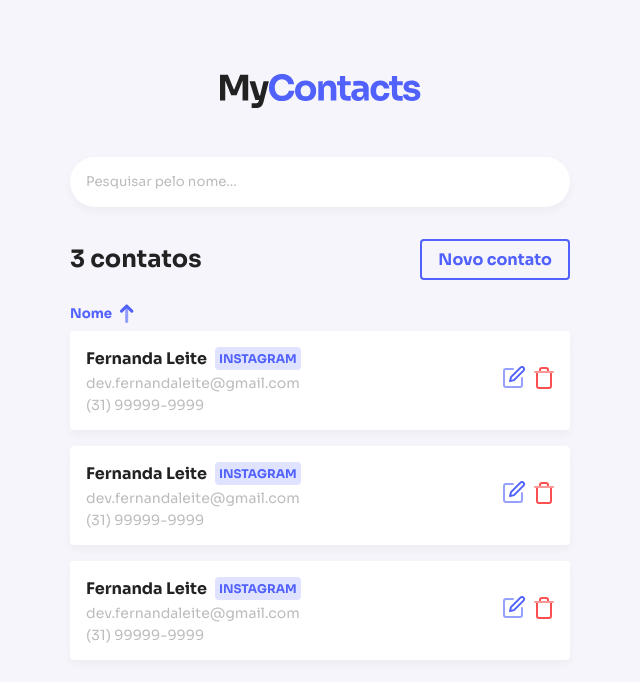
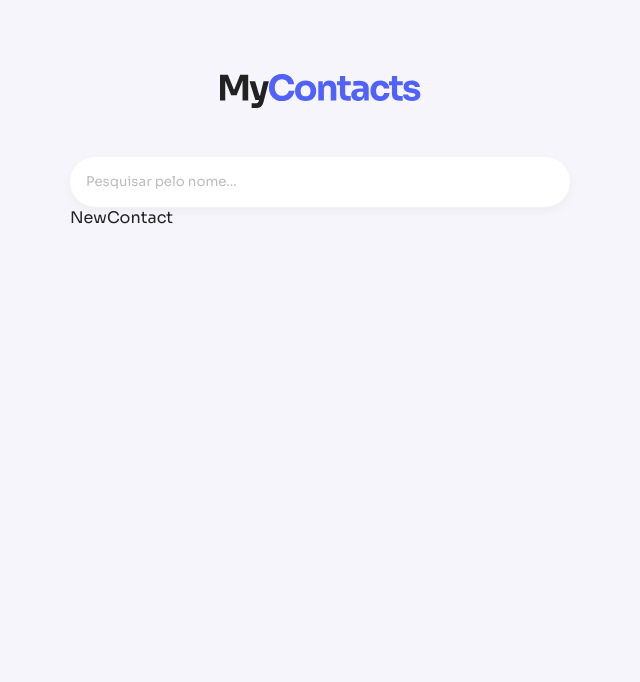
Before and after one commit to Fekleite/mycontacts-fe, a React (Create React App) app: page /new in a window 1280 px wide. Shown: the top 682 px of the page, without its empty margins (320-960 px from the left). Built offline with nearby package versions, Linux system fonts and the light colour scheme.

Commit message:
feat: create routes

```diff
--- a/src/App.js
+++ b/src/App.js
@@ -1,24 +1,27 @@
+import { BrowserRouter } from 'react-router-dom';
 import { ThemeProvider } from 'styled-components';
 
 import GlobalStyles from './assets/styles/global';
 import defaultTheme from './assets/styles/themes/default';
 
 import Header from './components/Header';
-import ContactsList from './components/ContactsList';
 
 import { Container } from './styles';
+import Routes from './Routes';
 
 function App() {
   return (
+    <BrowserRouter>
       <ThemeProvider theme={defaultTheme}>
         <GlobalStyles />
 
         <Container>
           <Header />
 
-        <ContactsList />
+          <Routes />
         </Container>
       </ThemeProvider>
+    </BrowserRouter>
   );
 }
 
--- /dev/null
+++ b/src/Routes.js
@@ -0,0 +1,15 @@
+import { Switch, Route } from 'react-router-dom';
+
+import Home from './pages/Home';
+import NewContact from './pages/NewContact';
+import EditContact from './pages/EditContact';
+
+export default function Routes() {
+  return (
+    <Switch>
+      <Route path="/" exact component={Home} />
+      <Route path="/new" component={NewContact} />
+      <Route path="/edit/:id" component={EditContact} />
+    </Switch>
+  );
+}
```
Lines whose indentation alone changed are shown as unchanged.
